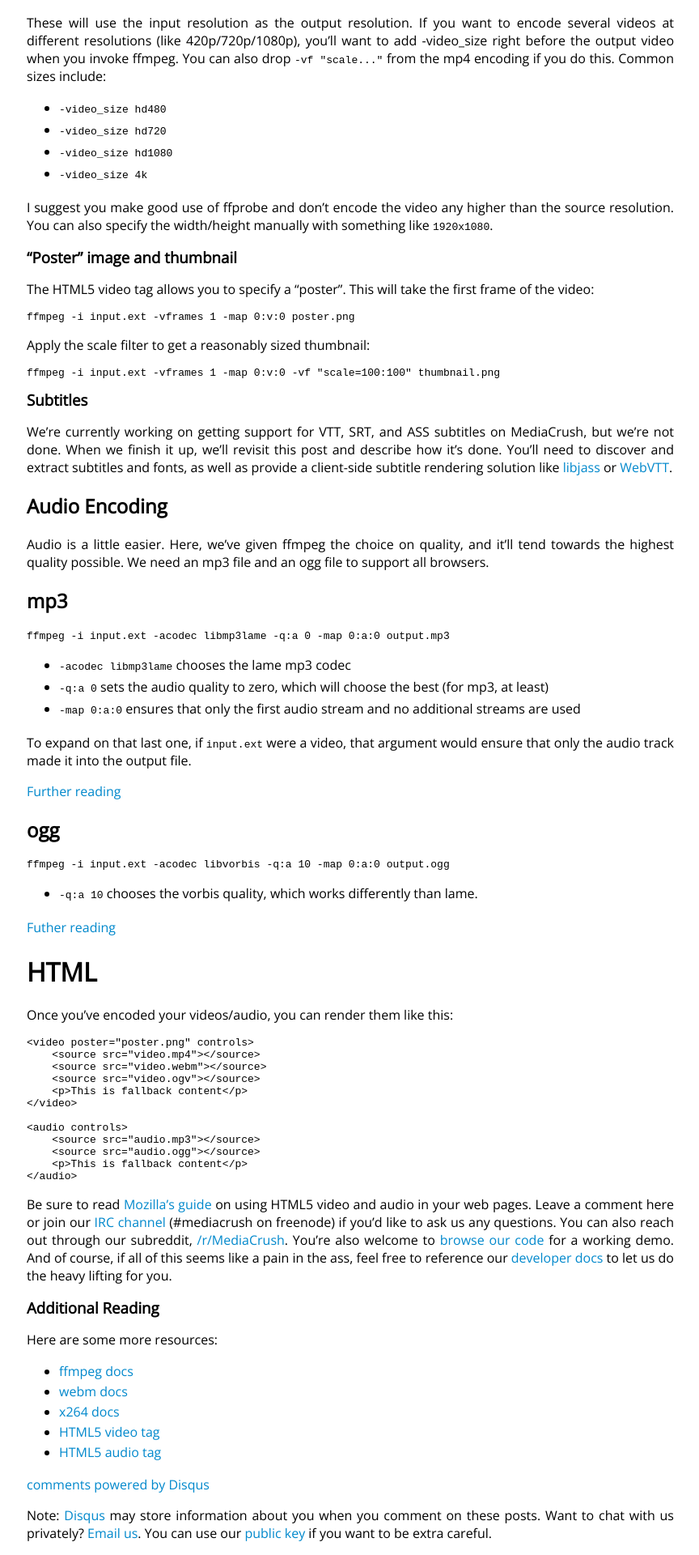
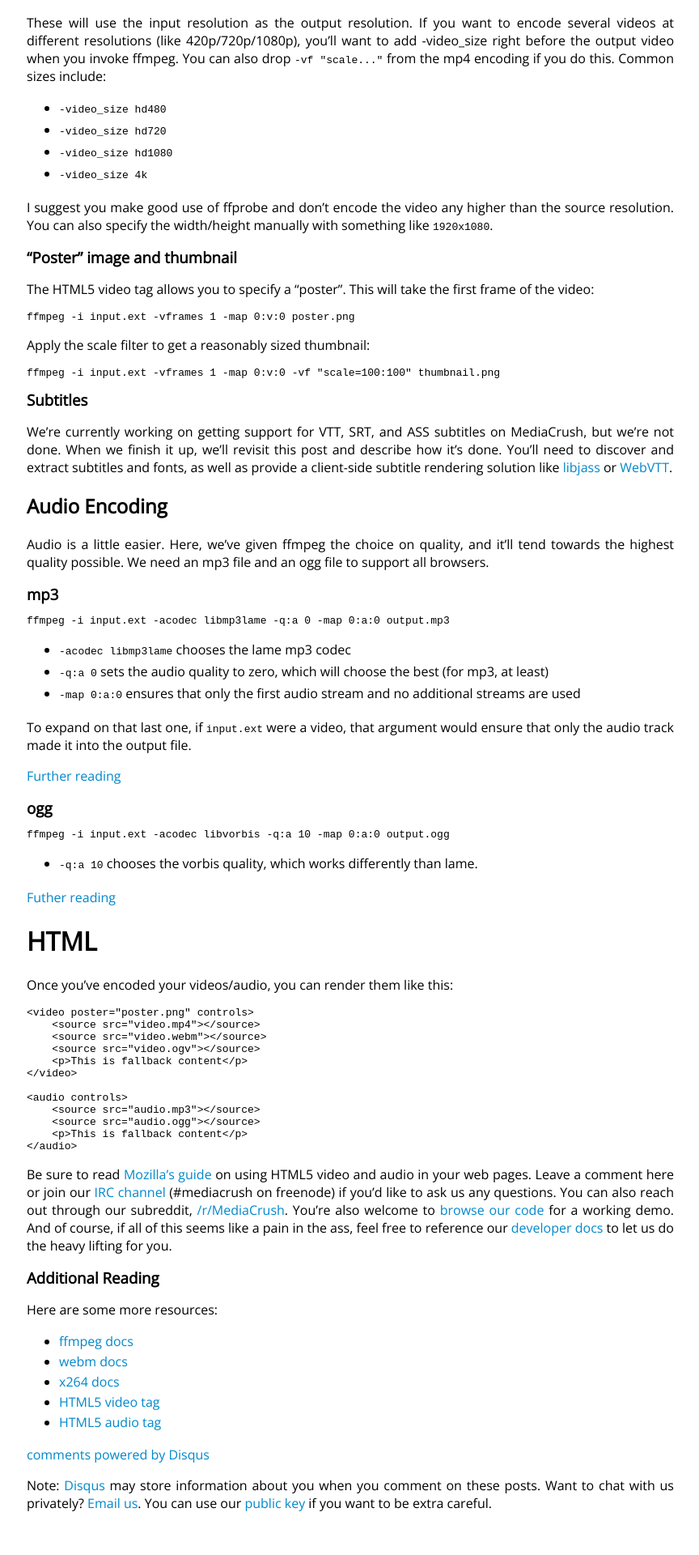
Before and after one commit to MediaCrush/mediacrush.github.io, a Jekyll site: the page built from _posts/2013-12-23-The-right-way-to-encode-HTML5-video.md, in a window 1280 px wide. Shown: the part 3084-5004 px from the top of the page at 81% size, without its empty margins (207-1071 px from the left). Built offline with Jekyll 4.4.1, drawn with Linux system fonts in a browser that asks for light colours; Markdown is read by kramdown in place of the engine named in the settings; comment, search, counter and statistics services are not loaded; after the commit the page ends 4967 px from its top, so only the background shows below that.

Commit message:
Formatting fix

```diff
--- a/_posts/2013-12-23-The-right-way-to-encode-HTML5-video.md
+++ b/_posts/2013-12-23-The-right-way-to-encode-HTML5-video.md
@@ -182,7 +182,7 @@ rendering solution like [libjass](https://github.com/Arnavion/libjass) or [WebVT
 Audio is a little easier. Here, we've given ffmpeg the choice on quality, and it'll tend towards the
 highest quality possible. We need an mp3 file and an ogg file to support all browsers.
 
-## mp3
+### mp3
 
     ffmpeg -i input.ext -acodec libmp3lame -q:a 0 -map 0:a:0 output.mp3
 
@@ -195,7 +195,7 @@ audio track made it into the output file.
 
 [Further reading](https://ffmpeg.org/trac/ffmpeg/wiki/Encoding%20VBR%20%28Variable%20Bit%20Rate%29%20mp3%20audio)
 
-## ogg
+### ogg
 
     ffmpeg -i input.ext -acodec libvorbis -q:a 10 -map 0:a:0 output.ogg
 
```
